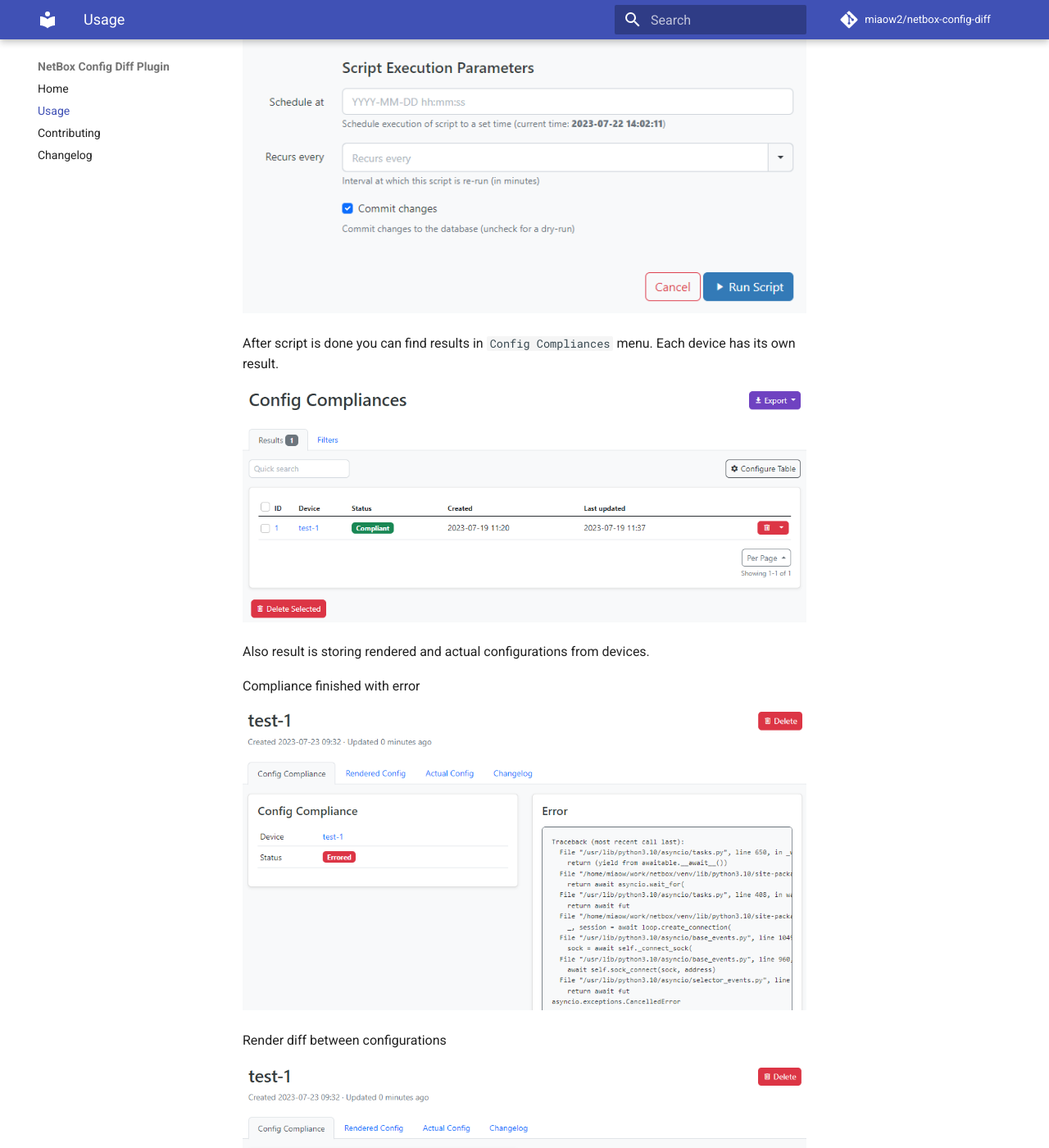
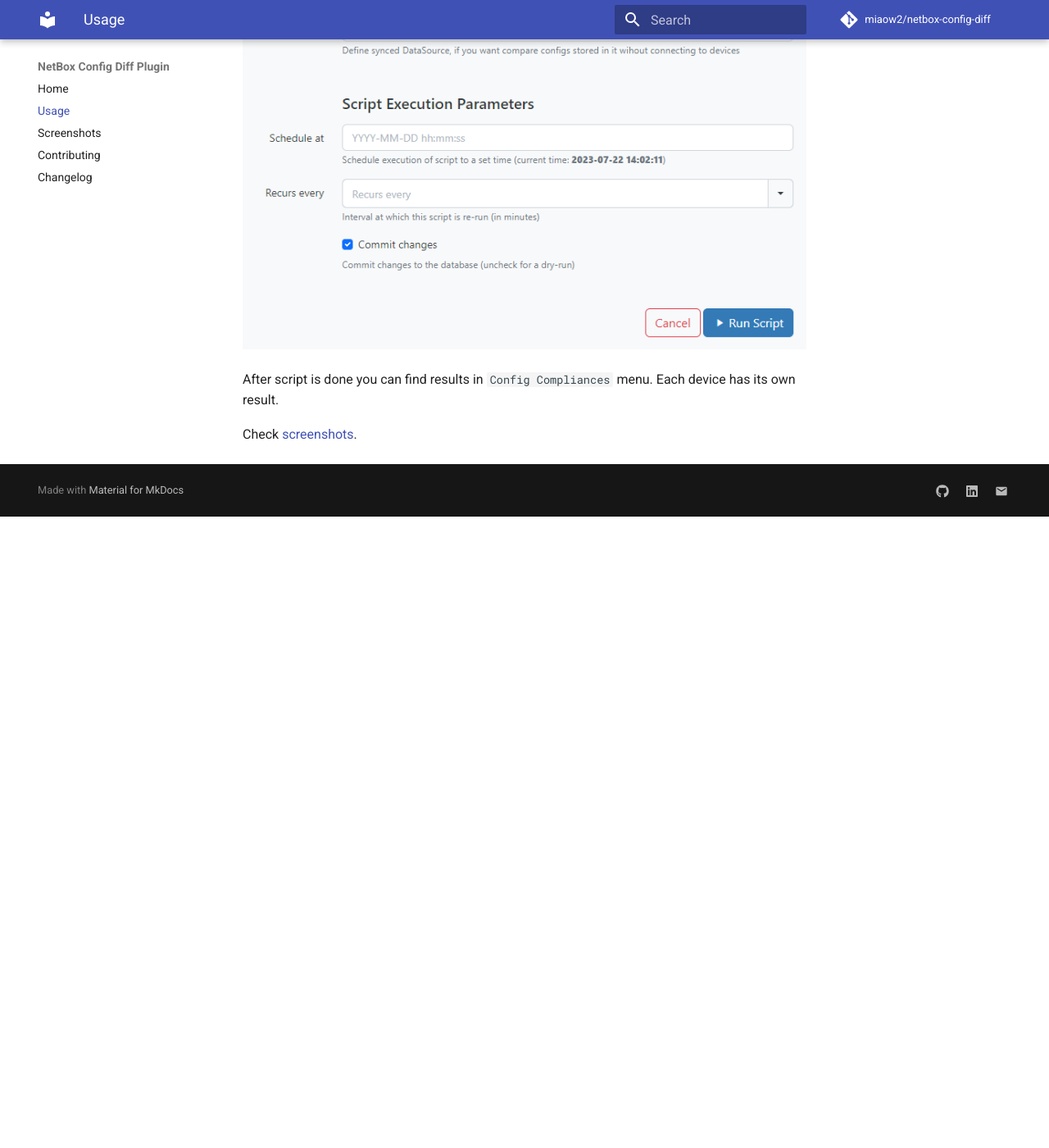
Before and after one commit to miaow2/netbox-config-diff, an MkDocs documentation site: the page built from docs/usage.md, in a window 1280 px wide and 1400 px high, scrolled down 2149 px. Shown: the whole window at 82% size. Built offline with MkDocs 1.6.1 and Material for MkDocs 9.7.7, drawn with Linux system fonts in a browser that asks for light colours; comment, search, counter and statistics services are not loaded; after the commit the page ends 2779 px from its top, so only the background shows below that.

Commit message:
Move screenshots to separate doc page

```diff
--- a/docs/usage.md
+++ b/docs/usage.md
@@ -27,36 +27,19 @@
 In the script, you can define a site, on which devices run compliance, or devices.
  If you define both fields, script will run only on devices from `Devices` field
 
-> **Warning**
->
-> Script runs only on devices with status `Active`, assigned Primary IP, Platform and PlatformSetting
+!!! warning
+    Script runs only on devices with status `Active`, assigned Primary IP, Platform and PlatformSetting
 
 If you have configs in NetBox DataSource, you can define it, the script instead of connecting to devices will find configs in DataSource by device's names.
 
-> **Warning**
->
-> Be sure that DataSource is synced and has the latest data
+!!! warning
+    Be sure that DataSource is synced and has the latest data
 
-> **Note**
->
-> Only synced DataSources are acceptable
+!!! note
+    Only synced DataSources are acceptable
 
 ![Screenshot of the script](media/screenshots/script.png)
 
 After script is done you can find results in `Config Compliances` menu. Each device has its own result.
 
-![Screenshot of the compliance list](media/screenshots/compliance-list.png)
-
-Also result is storing rendered and actual configurations from devices.
-
-Compliance finished with error
-
-![Screenshot of the compliance error](media/screenshots/compliance-error.png)
-
-Render diff between configurations
-
-![Screenshot of diff](media/screenshots/compliance-diff.png)
-
-No diff
-
-![Screenshot of the compliance ok](media/screenshots/compliance-ok.png)
+Check [screenshots](screenshots.md).
--- a/mkdocs.yml
+++ b/mkdocs.yml
@@ -6,6 +6,7 @@
 nav:
   - Home: index.md
   - Usage: usage.md
+  - Screenshots: screenshots.md
   - Contributing: contributing.md
   - Changelog: changelog.md
 theme:
@@ -20,6 +21,8 @@
     - navigation.indexes
     - navigation.instant
     - navigation.tabs.sticky
+markdown_extensions:
+  - admonition
 plugins:
   - include-markdown
   - search:
```
Also changed, not shown: README.md (+1 -1 lines), docs/screenshots.md (added, +17 -0 lines).
